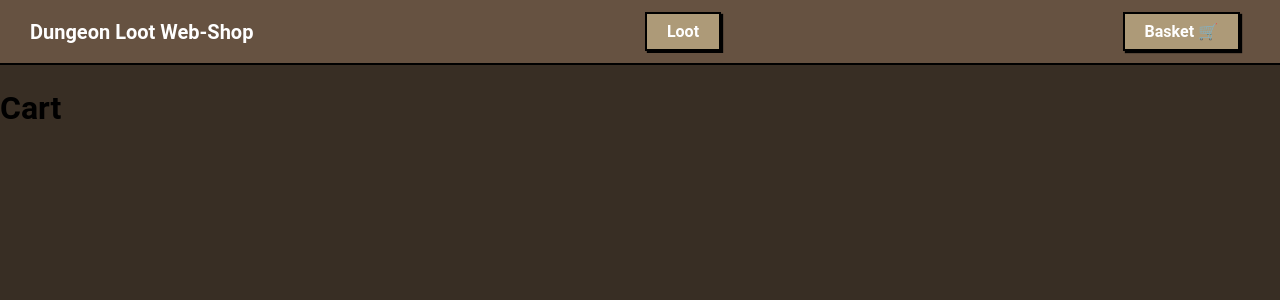
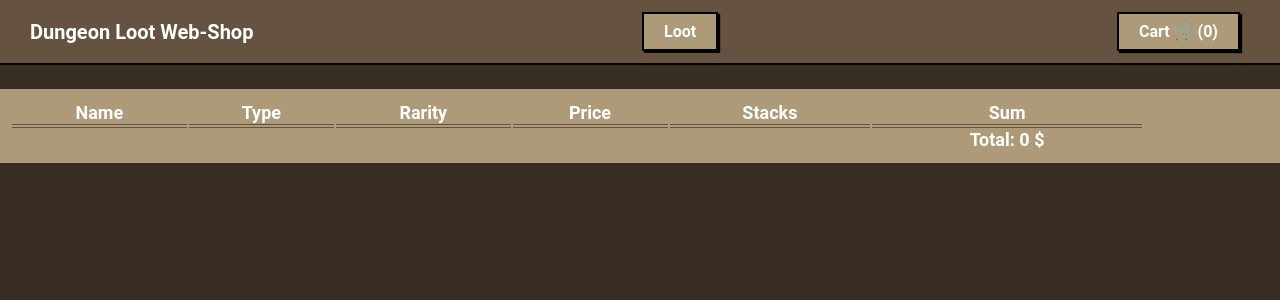
Before and after one commit to kasp470f/react_project, a React (Create React App) app: page /cart in a window 1280 px wide. Shown: the top 300 px of the page. Built offline with nearby package versions, Linux system fonts and the light colour scheme.

Commit message:
Shopping Cart functionality added

```diff
--- a/src/app.jsx
+++ b/src/app.jsx
@@ -2,14 +2,15 @@ import React from 'react';
 import { BrowserRouter as Router, Route, Routes } from 'react-router-dom';
 import { RandomItemCollection, RandomItem } from "./generator/itemGenerator";
 import './stylesheet.css';
+import { UpdateCartText } from './pages/Cart';
+import { CartList, removeTimeoutItem } from './components/cartList';
 
 // Pages
 import Navbar from './components/Navbar';
 import Shop from './pages/Shop';
-import Cart from './pages/Cart';
+import { Cart } from './pages/Cart';
 import Details from './pages/Details';
 import Error404 from './pages/Error404';
-
 
 class App extends React.Component {
     constructor() {
@@ -33,12 +34,17 @@ class App extends React.Component {
                     }
                     if (this.state.selection !== undefined && this.state.selection.id === id) {
                         this.setState({ selection: undefined });
+
+                        //find the removed element(s) in the Cart and remove them + UpdateCartText
+                        removeTimeoutItem(id);
+
                         alert("This item seems to already have been bought!");
                     }
                     return item;
                 }),
             });
-        }, Math.floor(Math.random() * + 5000) + 1000);
+        }, 1000);
+        // Math.floor(Math.random() * + 5000) + 1000);
     }
 
     onSelect(item) {
@@ -59,6 +65,7 @@ class App extends React.Component {
                         <Routes>
                             <Route path='/' exact element={<Shop items={this.state.items} onSelect={this.onSelect} />} />
                             <Route path='/cart' exact element={<Cart name='Cart' />} />
+
                             <Route path='/details/:id' exact element={<Details item={this.state.selection} />} />
                             {/* If path is not correct */}
                             <Route path='*' element={<Error404 />} />
--- a/src/components/Navbar.jsx
+++ b/src/components/Navbar.jsx
@@ -1,6 +1,7 @@
 import React from 'react';
 import '../stylesheet.css';
 import { Link } from 'react-router-dom';
+import {CartList} from './cartList';
 
 function Navbar(props) {
     return (
@@ -13,9 +14,7 @@ function Navbar(props) {
                     </ul>
                 </div>
                 <Link to='/cart'>
-                    <div className="shopping_cart">
-                        <span>Basket 🛒</span>
-                    </div>
+                    <div className="shopping_cart"><span>Cart 🛒 ({CartList.length})</span></div>
                 </Link>
             </div>
         </>
--- /dev/null
+++ b/src/components/cartList.jsx
@@ -0,0 +1,10 @@
+import { UpdateCartText } from "../pages/Cart";
+
+export let CartList = [];
+export let CartKey = () => (Math.floor(Math.random() * 10000000) + 1);
+
+export function removeTimeoutItem(id) {
+    let itemWithId = CartList.filter(i => i.id === id);
+    itemWithId.forEach(item => CartList.splice(CartList.indexOf(item.id), 1));
+    UpdateCartText();
+}
--- a/src/pages/Cart.jsx
+++ b/src/pages/Cart.jsx
@@ -1,10 +1,64 @@
 import React from 'react';
 import '../stylesheet.css';
-function Cart(props) {
+import { CartList } from '../components/cartList';
+
+export function Cart() {
+    if (CartList !== undefined || CartList !== null) {
+        let totalSum = 0;
+        CartList.forEach(item => {
+            totalSum += item.sumOfRow;
+        });
+        return (
+            <div className='detailsInfo'>
+                <table>
+                    <thead>
+                        <tr>
+                            <th>Name</th>
+                            <th>Type</th>
+                            <th>Rarity</th>
+                            <th>Price</th>
+                            <th>Stacks</th>
+                            <th>Sum</th>
+                        </tr>
+                    </thead>
+                    <tbody>
+                        {CartList.map(
+                            item => {
+                                //using Spread syntax to pass the whole item as an attribute
+                                return <ItemRow {...item} />
+                            })}
+                    </tbody>
+                    <tfoot>
+                        <tr>
+                            <td></td>
+                            <td></td>
+                            <td></td>
+                            <td></td>
+                            <td></td>
+                            <td>Total: {totalSum} $</td>
+                        </tr>
+                    </tfoot>
+                </table>
+            </div>
+        );
+    } else {
+        return (<div>CART PAGE</div>);
+    }
+}
+
+export function ItemRow(props) {
     return (
-        <>
-            <h1>{props.name}</h1>
-        </>
-    );
+        <tr>
+            <td>{props.name}</td>
+            <td>{props.type}</td>
+            <td>{props.rarity}</td>
+            <td>{props.price}</td>
+            <td>{props.numberOfStacks}</td>
+            <td>{props.sumOfRow}</td>
+        </tr>);
 }
-export default Cart;
+
+export function UpdateCartText() {
+    let cartItem = document.getElementsByClassName('shopping_cart')[0];
+    cartItem.innerHTML = `<span>Cart 🛒 (${CartList.length})</span>`;
+};
--- a/src/pages/Details.jsx
+++ b/src/pages/Details.jsx
@@ -1,9 +1,12 @@
 import React from "react";
 import '../stylesheet.css';
 import RarityColor from "../components/itemRarity";
+import { CartList, CartKey } from '../components/cartList';
+import { UpdateCartText } from "../pages/Cart";
 
 function Details(props) {
     let itemInfo = props.item;
+
     if (itemInfo === undefined) {
         return <div>No item selected</div>;
     }
@@ -14,13 +17,13 @@ function Details(props) {
                 <div className="detailsColumn" id="image">
                     <div className="detailsImageContainer">
                         <div style={{ background: "radial-gradient(circle, " + RarityColor(itemInfo) + " -300%, #5f5f5f)" }}>
-                            <img src={require("../assets/" + itemInfo.icon)} alt="the Game Object"/>
+                            <img src={require("../assets/" + itemInfo.icon)} alt="the Game Object" />
                         </div>
                     </div>
                 </div>
                 <div className="itemPrice" id="price">
-                        <p>Price: <i>{itemInfo.price}</i> $</p>
-                    </div>
+                    <p>Price: <i>{itemInfo.price}</i> $</p>
+                </div>
                 <div className="detailsColumn" id="info">
                     <div className="detailsInfo">
                         <h1>Item info:</h1>
@@ -33,8 +36,10 @@ function Details(props) {
                             <p>Description:</p>
                             <p>{itemInfo.description}</p>
                         </div>
-
-                        <button>Buy</button>
+                        <div>
+                            <input type="number" id="stacks" defaultValue={1}></input>
+                            <div className="filterButton" onClick={() => addItem(itemInfo)}>Add to cart</div>
+                        </div>
                     </div>
                 </div>
             </div>
@@ -42,4 +47,22 @@ function Details(props) {
     );
 }
 
+function addItem(item) {
+    let numberOfStacks = document.getElementById("stacks").value;
+    let boughtItem;
+    let cartKey = CartKey();
+    if (!numberOfStacks > 1) { numberOfStacks = 1; }
+
+    boughtItem = Object.assign(
+        { key: cartKey },
+        { ...item },
+        {
+            numberOfStacks: numberOfStacks,
+            sumOfRow: (item.price * numberOfStacks)
+        });
+
+    CartList.push(boughtItem);
+    UpdateCartText();
+}
+
 export default Details;
--- a/src/pages/Shop.jsx
+++ b/src/pages/Shop.jsx
@@ -43,7 +43,6 @@ function FilterButton(props) {
 }
 
 function MapFilters() {
-
     const filters = {
         All: () => true,
     };
--- a/src/stylesheet.css
+++ b/src/stylesheet.css
@@ -55,6 +55,27 @@ body {
 
 .detailsInfo p i {
     font-weight: normal;
+}
+.detailsInfo table {
+    width: 90%;
+    color: white;
+}
+
+.detailsInfo table th {
+    font-weight: bold;
+    font-size: large;
+    border-bottom: 1px solid var(--primary-color);
+}
+
+.detailsInfo table td {
+    font-weight: normal;
+    font-size: medium;
+}
+
+.detailsInfo table tfoot td{
+    font-weight: bold;
+    font-size: large;
+    border-top: 1px solid var(--primary-color);
 }
 
 .itemPrice {
```
